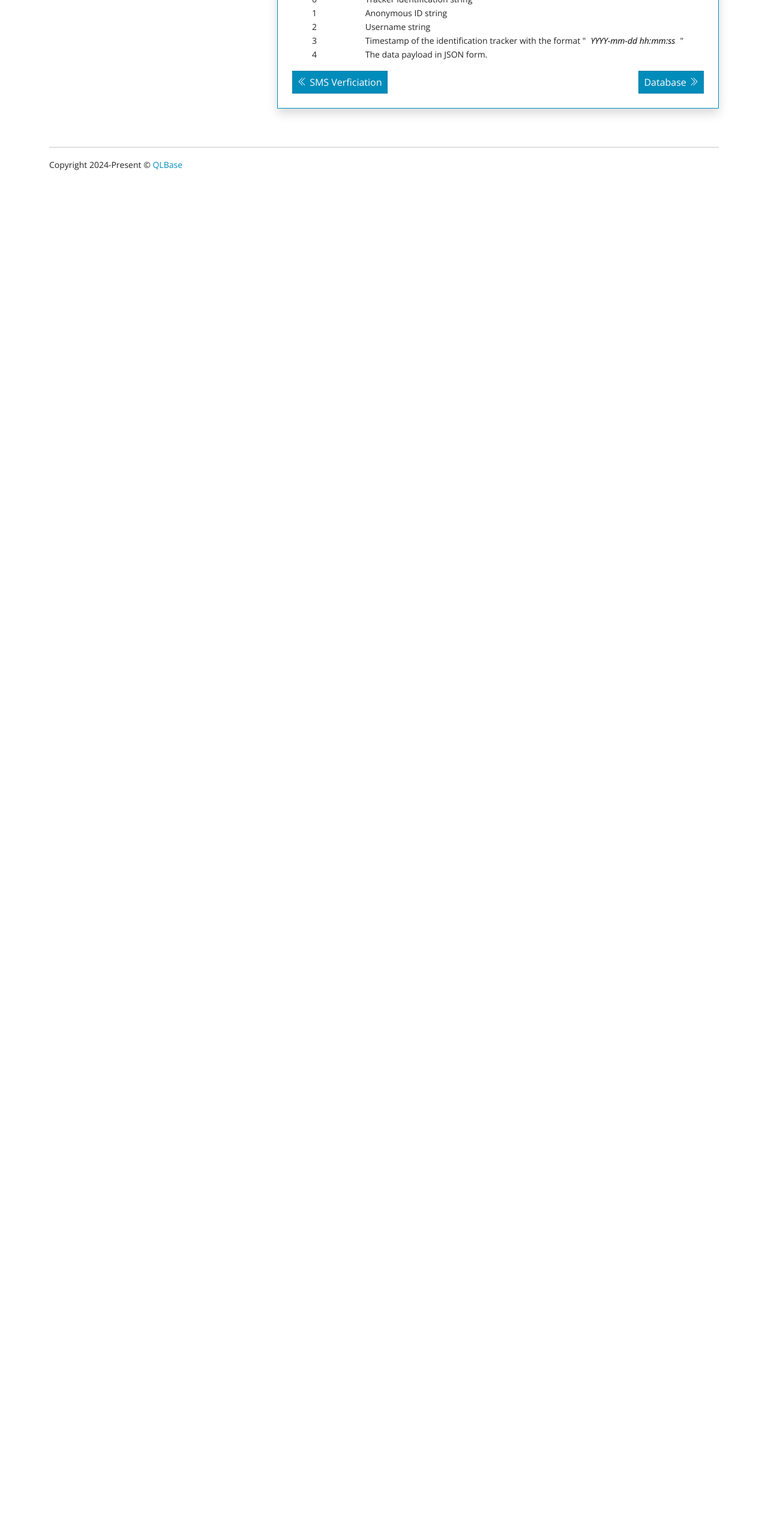
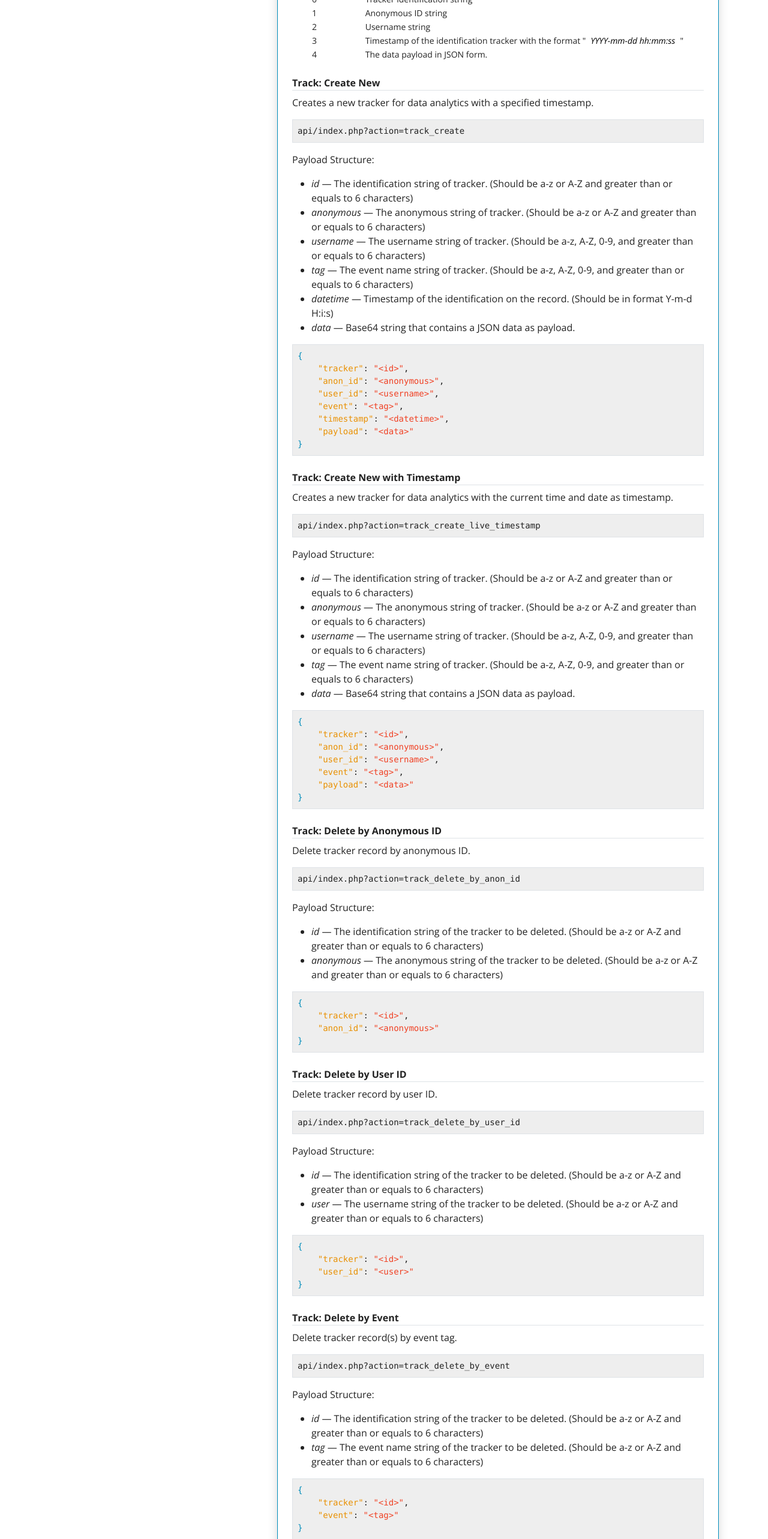
Before and after one commit to nthnn/QLBase, a Vue app in the folder documentations/: page /data-analytics in a window 1280 px wide. Shown: the part 5520-8086 px from the top of the page at 60% size. Before the commit the page ends 5854 px from the top, so only its background shows below. Built offline with nearby package versions, Linux system fonts and the light colour scheme.

Commit message:
Added more documentations to Data Analytics page for trackers.

```diff
--- a/documentations/src/views/DataAnalytics.vue
+++ b/documentations/src/views/DataAnalytics.vue
@@ -298,6 +298,95 @@
         </li>
     </ul>
 
+    <b class="mt-4 mb-2 d-block border-bottom fw-bold">Track: Create New</b>
+    <p>Creates a new tracker for data analytics with a specified timestamp.</p>
+    <pre class="bg-secondary border-gray border rounded p-2">api/index.php?action=track_create</pre>
+
+    <p>Payload Structure:</p>
+    <ul>
+        <li><i>id</i> &mdash; The identification string of tracker. (Should be a-z or A-Z and greater than or equals to 6 characters)</li>
+        <li><i>anonymous</i> &mdash; The anonymous string of tracker. (Should be a-z or A-Z and greater than or equals to 6 characters)</li>
+        <li><i>username</i> &mdash; The username string of tracker. (Should be a-z, A-Z, 0-9, and greater than or equals to 6 characters)</li>
+        <li><i>tag</i> &mdash; The event name string of tracker. (Should be a-z, A-Z, 0-9, and greater than or equals to 6 characters)</li>
+        <li><i>datetime</i> &mdash; Timestamp of the identification on the record. (Should be in format Y-m-d H:i:s)</li>
+        <li><i>data</i> &mdash; Base64 string that contains a JSON data as payload.</li>
+    </ul>
+
+    <pre class="bg-secondary border-gray border rounded p-2"><span class="text-primary">{</span>
+    <span class="text-warning">"tracker"</span>: <span class="text-danger">"&lt;id&gt;"</span>,
+    <span class="text-warning">"anon_id"</span>: <span class="text-danger">"&lt;anonymous&gt;"</span>,
+    <span class="text-warning">"user_id"</span>: <span class="text-danger">"&lt;username&gt;"</span>,
+    <span class="text-warning">"event"</span>: <span class="text-danger">"&lt;tag&gt;"</span>,
+    <span class="text-warning">"timestamp"</span>: <span class="text-danger">"&lt;datetime&gt;"</span>,
+    <span class="text-warning">"payload"</span>: <span class="text-danger">"&lt;data&gt;"</span>
+<span class="text-primary">}</span></pre>
+
+    <b class="mt-4 mb-2 d-block border-bottom fw-bold">Track: Create New with Timestamp</b>
+    <p>Creates a new tracker for data analytics with the current time and date as timestamp.</p>
+    <pre class="bg-secondary border-gray border rounded p-2">api/index.php?action=track_create_live_timestamp</pre>
+
+    <p>Payload Structure:</p>
+    <ul>
+        <li><i>id</i> &mdash; The identification string of tracker. (Should be a-z or A-Z and greater than or equals to 6 characters)</li>
+        <li><i>anonymous</i> &mdash; The anonymous string of tracker. (Should be a-z or A-Z and greater than or equals to 6 characters)</li>
+        <li><i>username</i> &mdash; The username string of tracker. (Should be a-z, A-Z, 0-9, and greater than or equals to 6 characters)</li>
+        <li><i>tag</i> &mdash; The event name string of tracker. (Should be a-z, A-Z, 0-9, and greater than or equals to 6 characters)</li>
+        <li><i>data</i> &mdash; Base64 string that contains a JSON data as payload.</li>
+    </ul>
+
+    <pre class="bg-secondary border-gray border rounded p-2"><span class="text-primary">{</span>
+    <span class="text-warning">"tracker"</span>: <span class="text-danger">"&lt;id&gt;"</span>,
+    <span class="text-warning">"anon_id"</span>: <span class="text-danger">"&lt;anonymous&gt;"</span>,
+    <span class="text-warning">"user_id"</span>: <span class="text-danger">"&lt;username&gt;"</span>,
+    <span class="text-warning">"event"</span>: <span class="text-danger">"&lt;tag&gt;"</span>,
+    <span class="text-warning">"payload"</span>: <span class="text-danger">"&lt;data&gt;"</span>
+<span class="text-primary">}</span></pre>
+
+    <b class="mt-4 mb-2 d-block border-bottom fw-bold">Track: Delete by Anonymous ID</b>
+    <p>Delete tracker record by anonymous ID.</p>
+    <pre class="bg-secondary border-gray border rounded p-2">api/index.php?action=track_delete_by_anon_id</pre>
+
+    <p>Payload Structure:</p>
+    <ul>
+        <li><i>id</i> &mdash; The identification string of the tracker to be deleted. (Should be a-z or A-Z and greater than or equals to 6 characters)</li>
+        <li><i>anonymous</i> &mdash; The anonymous string of the tracker to be deleted. (Should be a-z or A-Z and greater than or equals to 6 characters)</li>
+    </ul>
+
+    <pre class="bg-secondary border-gray border rounded p-2"><span class="text-primary">{</span>
+    <span class="text-warning">"tracker"</span>: <span class="text-danger">"&lt;id&gt;"</span>,
+    <span class="text-warning">"anon_id"</span>: <span class="text-danger">"&lt;anonymous&gt;"</span>
+<span class="text-primary">}</span></pre>
+
+    <b class="mt-4 mb-2 d-block border-bottom fw-bold">Track: Delete by User ID</b>
+    <p>Delete tracker record by user ID.</p>
+    <pre class="bg-secondary border-gray border rounded p-2">api/index.php?action=track_delete_by_user_id</pre>
+
+    <p>Payload Structure:</p>
+    <ul>
+        <li><i>id</i> &mdash; The identification string of the tracker to be deleted. (Should be a-z or A-Z and greater than or equals to 6 characters)</li>
+        <li><i>user</i> &mdash; The username string of the tracker to be deleted. (Should be a-z or A-Z and greater than or equals to 6 characters)</li>
+    </ul>
+
+    <pre class="bg-secondary border-gray border rounded p-2"><span class="text-primary">{</span>
+    <span class="text-warning">"tracker"</span>: <span class="text-danger">"&lt;id&gt;"</span>,
+    <span class="text-warning">"user_id"</span>: <span class="text-danger">"&lt;user&gt;"</span>
+<span class="text-primary">}</span></pre>
+
+    <b class="mt-4 mb-2 d-block border-bottom fw-bold">Track: Delete by Event</b>
+    <p>Delete tracker record(s) by event tag.</p>
+    <pre class="bg-secondary border-gray border rounded p-2">api/index.php?action=track_delete_by_event</pre>
+
+    <p>Payload Structure:</p>
+    <ul>
+        <li><i>id</i> &mdash; The identification string of the tracker to be deleted. (Should be a-z or A-Z and greater than or equals to 6 characters)</li>
+        <li><i>tag</i> &mdash; The event name string of the tracker to be deleted. (Should be a-z or A-Z and greater than or equals to 6 characters)</li>
+    </ul>
+
+    <pre class="bg-secondary border-gray border rounded p-2"><span class="text-primary">{</span>
+    <span class="text-warning">"tracker"</span>: <span class="text-danger">"&lt;id&gt;"</span>,
+    <span class="text-warning">"event"</span>: <span class="text-danger">"&lt;tag&gt;"</span>
+<span class="text-primary">}</span></pre>
+
     <div class="row">
         <div class="col-6">
             <RouterLink to="/sms-verification" class="btn btn-primary">
```
